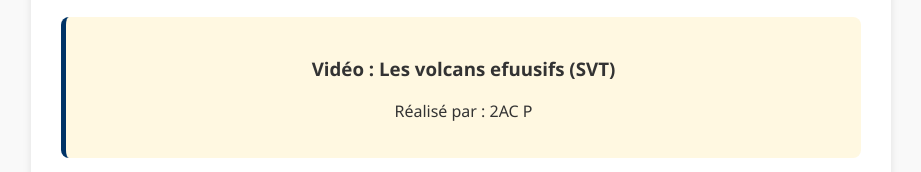
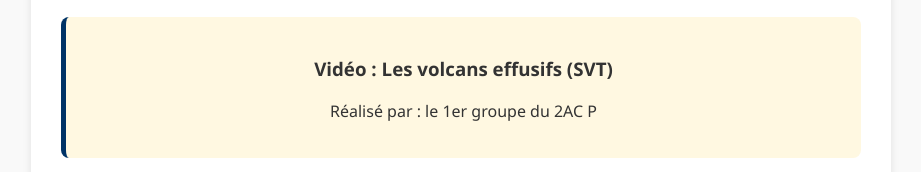
Before and after one commit to Rayane27003/Le-fran-ais-de-Spirale, a plain HTML site: page index.html in a window 1280 px wide. Shown: the part 1015-1187 px from the top of the page, without its empty margins (179-1100 px from the left). Drawn offline with Linux system fonts and the light colour scheme; a web font is replaced by a local one.

Commit message:
Update index.html

```diff
--- a/index.html
+++ b/index.html
@@ -46,10 +46,10 @@
         <p>Réalisé par : Rayane Lasri</p>
       </div>
 
-      <!-- troisième projet -->
+     <!-- quatrième  projet -->
       <div class="projet">
-        <h3>Vidéo : Les volcans efuusifs (SVT) </h3>
-        <p>Réalisé par : 2AC P</p>
+        <h3>Vidéo : Les volcans effusifs (SVT) </h3>
+        <p>Réalisé par : le 1er groupe du 2AC P</p>
       </div>
 
 
```
